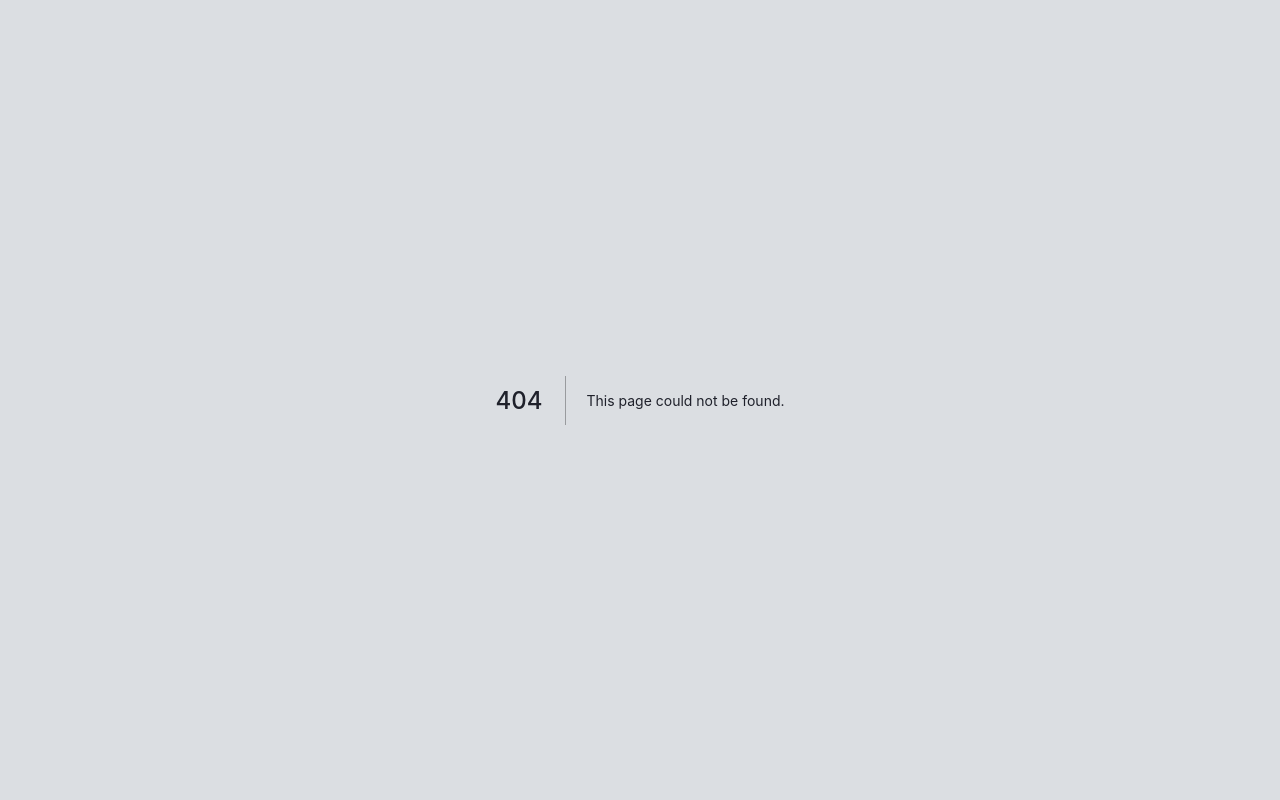
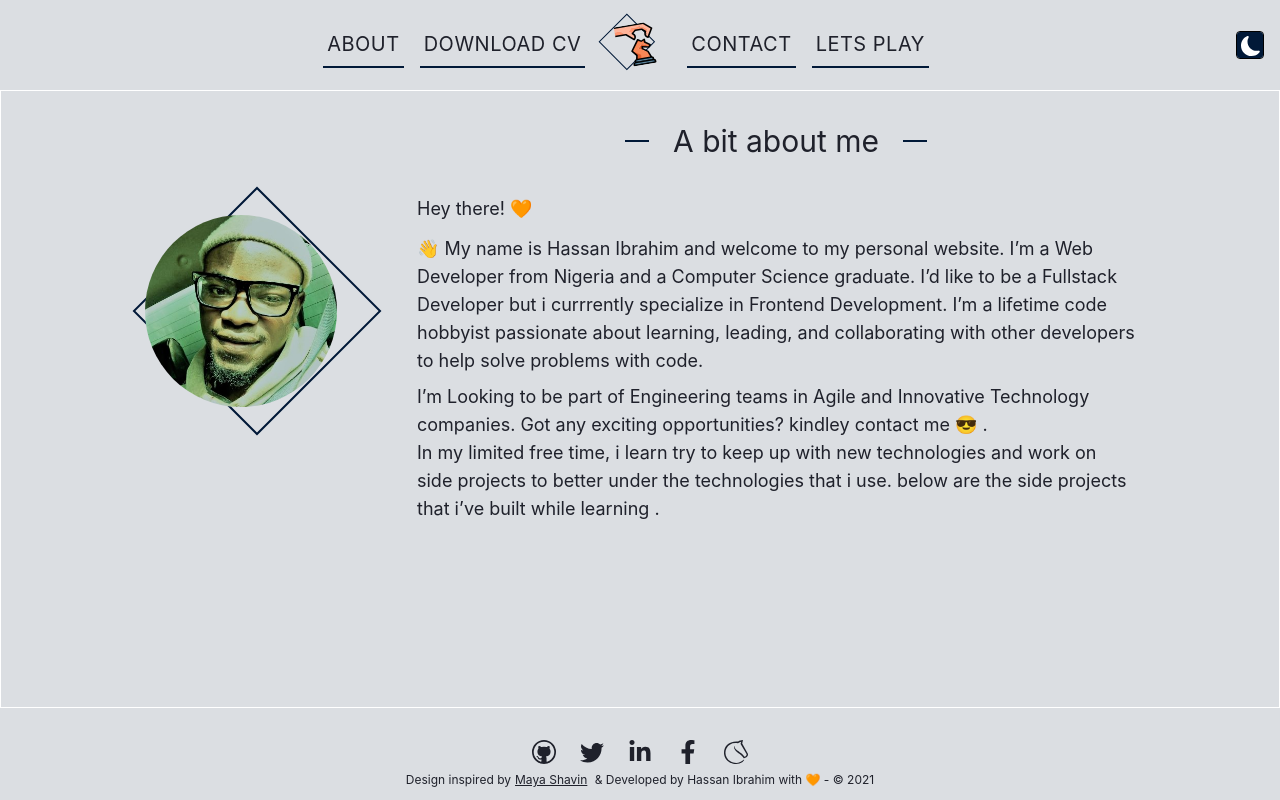
Before and after one commit to Hassan-Ib/Hassan-Ib, a Next.js app: page /about in a window 1280 px wide. Before the commit this address had no page. Built offline with nearby package versions, Linux system fonts and the light colour scheme.

Commit message:
about page on the run

```diff
--- a/components/Container.tsx
+++ b/components/Container.tsx
@@ -1,8 +1,13 @@
 import React from "react";
+import { useRouter } from "next/router";
 
 const Container = ({ children }: { children: React.ReactNode }) => {
+  const { pathname } = useRouter();
+  console.log(pathname);
   return (
-    <div className="container m-auto h-full  overflow-y-auto">{children}</div>
+    <div className="md:container m-auto h-full w-full overflow-y-auto ">
+      {children}
+    </div>
   );
 };
 
--- a/components/Footer.tsx
+++ b/components/Footer.tsx
@@ -12,6 +12,7 @@ type Props = {
 const Social = (props: LinkProps & { linkTo: string }) => {
   return (
     <Link
+      className={props.className}
       href={props.href}
       ariaLabel={`Hassan Ibrahim | Developer | ${props.linkTo} link`}>
       {props.children}
@@ -24,7 +25,7 @@ const Footer = (props: Props) => {
     <footer className="relative z-20 p-2 pt-4 md:pt-8 flex flex-col justify-center items-center ">
       <div
         aria-label="social media icons"
-        className="flex justify-center gap-6 mb-1 text-xl dark:text-white">
+        className="flex justify-center gap-6 mb-1 text-xl md:text-2xl dark:text-white">
         <Social href="https://github.com/Hassan-Ib" linkTo="github">
           <VscGithub />
         </Social>
@@ -41,16 +42,21 @@ const Footer = (props: Props) => {
           linkTo="facebook">
           <FaFacebookF />
         </Social>
-        <Social href="https://twitter.com/Azanebrahim" linkTo="lichess">
+        <Social
+          href="https://twitter.com/Azanebrahim"
+          linkTo="lichess"
+          className="">
           <SiLichess />
         </Social>
       </div>
 
       <div
         className={`${props.className} py-1 w-full text-xs text-center  bg-main dark:bg-main-dark`}>
-        Design inspired by{" "}
-        <Link href="https://mayashavin.com">Maya Shavin</Link> & Developed by
-        Hassan Ibrahim with ❤ - © 2021
+        Design inspired by
+        <Link href="https://mayashavin.com" className="underline px-1">
+          Maya Shavin
+        </Link>{" "}
+        & Developed by Hassan Ibrahim with 🧡 - © 2021
       </div>
     </footer>
   );
--- /dev/null
+++ b/components/HassanProfile.tsx
@@ -0,0 +1,22 @@
+import React from "react";
+import Image from "next/image";
+import HassanImage from "../public/img/profile 1.jpg";
+
+const HassanProfile = () => {
+  return (
+    <div className="relative ">
+      <div className="w-36 h-36 md:w-44 md:h-44 border-2 border-main-dark dark:border-main absolute left-6 top-2 transform rotate-45"></div>
+      <div className="relative rounded-full w-40  h-40 md:w-48 md:h-48 overflow-hidden">
+        <Image
+          src={HassanImage}
+          alt="Hassan Ibrahim"
+          layout="fill"
+          objectFit="cover"
+          objectPosition="center"
+        />
+      </div>
+    </div>
+  );
+};
+
+export default HassanProfile;
--- a/components/Link.tsx
+++ b/components/Link.tsx
@@ -8,7 +8,7 @@ export type LinkProps = NextLinkProps & {
 
 const Link = ({ href, children, className, ariaLabel }: LinkProps) => {
   return (
-    <NextLink href={href}>
+    <NextLink href={href} passHref>
       <a aria-label={ariaLabel} className={className}>
         {children}
       </a>
--- a/components/Navigation.tsx
+++ b/components/Navigation.tsx
@@ -36,15 +36,22 @@ const Navigation = (props: Props) => {
         <div
           className={`uppercase tracking-wide flex flex-col absolute left-0 top-0 w-full py-8 px-4 bg-main ${
             isNavOpen || "hidden"
-          } dark:bg-main-dark md:p-0 md:flex md:flex-grow
+          } dark:bg-main-dark md:p-0 md:text-xl md:flex md:flex-grow
           z-20 md:relative md:flex-row md:gap-4 md:items-center md:justify-center`}>
           <NavLink href="/about">About</NavLink>
           <NavLink href="/download-cv">download cv</NavLink>
           <Link
             href="/"
-            className="order-first md:order-none px-8 relative"
+            className="order-first md:order-none relative flex items-center"
             ariaLabel="Click to go back to homepage">
-            <Image src={Logo} alt="Hassan logo | home Logo" layout="fill" />
+            <div className="absolute w-10  h-10  top-4  border border-main-dark dark:border-white transform origin-right rotate-45" />
+            <Image
+              src={Logo}
+              alt="Hassan logo | home Logo"
+              width="70"
+              height="50"
+            />
+            <span className=" md:hidden">Home</span>
           </Link>
           <NavLink href="/about#contact">contact</NavLink>
           <NavLink href="/playChess">Lets play</NavLink>
--- a/components/index.tsx
+++ b/components/index.tsx
@@ -2,5 +2,6 @@ export { default as Container } from "./Container";
 export { default as Layout } from "./Layout";
 export { default as PageMain } from "./PageMain";
 export { default as Meta } from "./Meta";
+export { default as Footer } from "./Footer";
 export { default as Navigation } from "./Navigation";
-export { default as Footer } from "./Footer";
+export { default as HassanProfile } from "./HassanProfile";
--- a/hooks/useDarkMode.tsx
+++ b/hooks/useDarkMode.tsx
@@ -24,7 +24,7 @@ export default function useDarkMode() {
   }, []);
 
   React.useEffect(() => {
-    console.log(localStorage.theme);
+    // console.log(localStorage.theme);
     let root = window.document.documentElement;
     darkMode ? root.classList.add("dark") : root.classList.remove("dark");
 
--- /dev/null
+++ b/pages/about.tsx
@@ -0,0 +1,58 @@
+import type { NextPage } from "next";
+import React, { ReactElement, ReactNode } from "react";
+import { Container, Layout, Meta, HassanProfile } from "../components";
+import { HiOutlineCode } from "react-icons/hi";
+
+import Image from "next/image";
+
+type NextPageWithLayout = NextPage & {
+  getLayout?: (page: ReactElement) => ReactNode;
+};
+
+const About: NextPageWithLayout = () => {
+  return (
+    <main className="styled-scroll flex flex-col items-center h-full py-20 md:py-2 md:border border-white px-4 md:px-16 lg:px-36 overflow-y-auto">
+      <Meta title="About Hassan Ibrahim Ayomide | Developer | Bookworm | chess enthusiast" />
+      <section
+        aria-label="About Hassan Ibrahim | web developer"
+        className=" md:text-lg flex flex-col md:flex-row md:gap-20 items-center">
+        <HassanProfile />
+        <section>
+          <h4 className="py-12 md:py-6 text-xl lg:text-3xl text-center flex items-center justify-center ">
+            <span className="inline-block w-6 border border-main-dark dark:border-white mx-6"></span>{" "}
+            A bit about me{" "}
+            <span className="inline-block w-6 border border-main-dark dark:border-white mx-6"></span>
+          </h4>
+          <h5 className="my-3"> Hey there! 🧡</h5>
+          <p className="my-2">
+            👋 My name is Hassan Ibrahim and welcome to my personal website. I’m
+            a Web Developer from Nigeria and a Computer Science graduate. I’d
+            like to be a Fullstack Developer but i currrently specialize in
+            Frontend Development. I’m a lifetime code hobbyist passionate about
+            learning, leading, and collaborating with other developers to help
+            solve problems with code.
+          </p>
+          <p>
+            I’m Looking to be part of Engineering teams in Agile and Innovative
+            Technology companies. Got any exciting opportunities? kindley
+            contact me 😎 .
+          </p>
+          <p>
+            In my limited free time, i learn try to keep up with new
+            technologies and work on side projects to better under the
+            technologies that i use. below are the side projects that i’ve built
+            while learning .
+          </p>
+        </section>
+      </section>
+    </main>
+  );
+};
+
+About.getLayout = (page) => (
+  <Layout>
+    <Container>{page}</Container>
+  </Layout>
+);
+
+export default About;
--- a/pages/index.tsx
+++ b/pages/index.tsx
@@ -1,6 +1,6 @@
 import type { NextPage } from "next";
 import React, { ReactElement, ReactNode } from "react";
-import { Container, Layout, Meta } from "../components";
+import { Container, Layout, Meta, HassanProfile } from "../components";
 import Image from "next/image";
 import HassanImage from "./../public/img/profile 1.jpg";
 import Link from "next/link";
@@ -11,25 +11,13 @@ type NextPageWithLayout = NextPage & {
 
 const Home: NextPageWithLayout = () => {
   return (
-    <main className="flex flex-col gap-6 py-8 px-4 md:flex-row md:pt-20 md:justify-around md:items-center">
+    <main className="pt-12 px-4  flex flex-col md:flex-row md:items-center md:justify-around md:border border-main-dark dark:border-white h-full styled-scroll overflow-y-auto">
       <Meta title="Hassan Ibrahim Ayomide" />
 
       {/* image and name*/}
 
-      <section className=" flex flex-col self-start items-center ">
-        <div className="relative ">
-          <div className="w-36 h-36 md:w-44 md:h-44 border-2 border-main-dark dark:border-main absolute left-6 top-2 transform rotate-45"></div>
-          <div className="relative rounded-full w-40  h-40 md:w-48 md:h-48 overflow-hidden">
-            <Image
-              src={HassanImage}
-              alt="Hassan Ibrahim"
-              layout="fill"
-              objectFit="cover"
-              objectPosition="center"
-            />
-          </div>
-        </div>
-
+      <section className=" flex flex-col self-start md:self-auto items-center ">
+        <HassanProfile />
         <div className="my-8  md:my-10">
           <h2 className="text-xl lg:text-2xl md:font-medium tracking-wide">
             Hi, my name is Ibrahim.
@@ -39,7 +27,7 @@ const Home: NextPageWithLayout = () => {
 
       {/* links */}
 
-      <section className="text-3xl text-right md:text-4xl flex flex-col self-end gap-2 lg:text-5xl md:gap-8 ">
+      <section className="text-3xl text-right md:text-4xl flex flex-col self-end md:self-auto gap-2 lg:text-5xl md:gap-8 ">
         <span className="underline">
           <Link href="/about">Web developer </Link>
         </span>
--- a/styles/globals.css
+++ b/styles/globals.css
@@ -20,7 +20,11 @@ a {
   box-sizing: border-box;
 }
 
-div::-webkit-scrollbar-button {
-  width: 0px;
-  visibility: hidden;
+.styled-scroll::-webkit-scrollbar {
+  /* width: 2px; */
+  @apply bg-transparent w-2 md:w-3;
 }
+
+.styled-scroll::-webkit-scrollbar-thumb {
+  @apply bg-main-dark dark:bg-main;
+}
```
